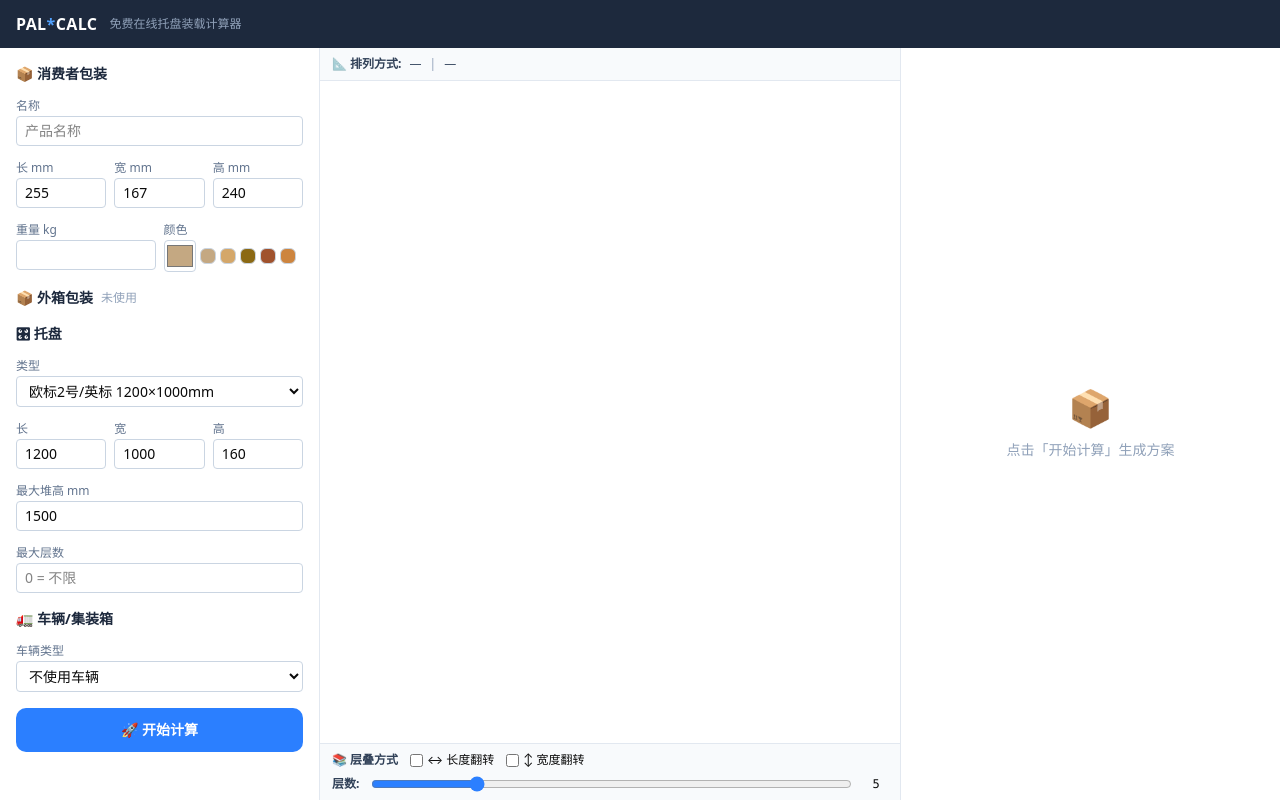
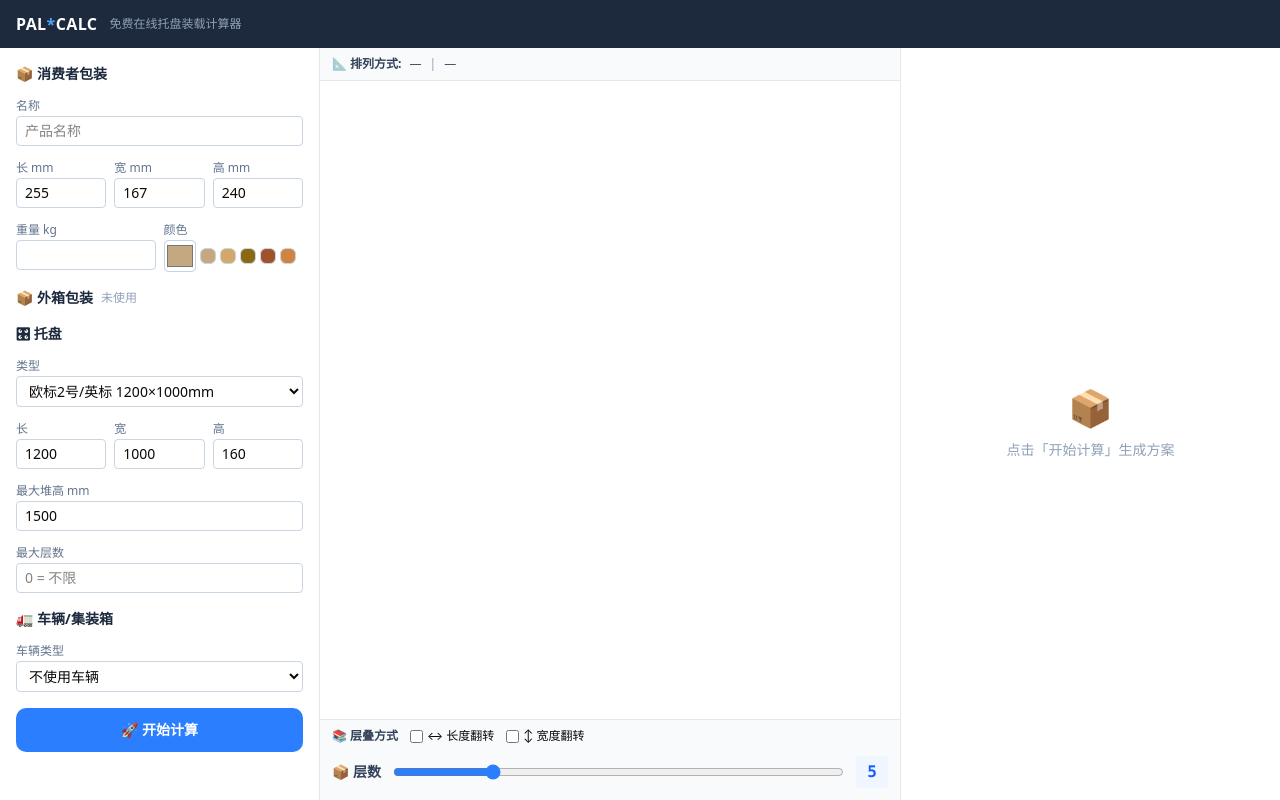
Before and after one commit to xiaonan177/Ka, a Next.js app: page / in a window 1280 px wide. Built offline with nearby package versions, Linux system fonts and the light colour scheme.

Commit message:
feat: 增强层数滑动条样式，更醒目易用
Coze-Commit-Type: user
Coze-User-ID: 617247819964584
Coze-Conversation-ID: 6746399

```diff
--- a/src/components/LayerEditor.tsx
+++ b/src/components/LayerEditor.tsx
@@ -224,15 +224,16 @@ export function LayerEditor({
           </label>
         </div>
 
-        {/* 层数控制 */}
-        <div className="flex items-center gap-3 text-xs">
-          <span className="font-bold text-slate-700">层数:</span>
+        {/* 层数滑动条 */}
+        <div className="flex items-center gap-3 py-1">
+          <span className="font-bold text-slate-700 text-sm">📦 层数</span>
           <input
             type="range" min={1} max={20} value={layers}
             onChange={e => onLayersChange(Number(e.target.value))}
-            className="flex-1 accent-blue-500"
+            className="flex-1 h-2 accent-blue-500 cursor-pointer"
+            style={{ minWidth: 150 }}
           />
-          <span className="w-6 text-center font-mono">{layers}</span>
+          <span className="w-8 text-center font-mono font-bold text-blue-600 bg-blue-50 rounded px-2 py-1">{layers}</span>
         </div>
       </div>
     </div>
```
